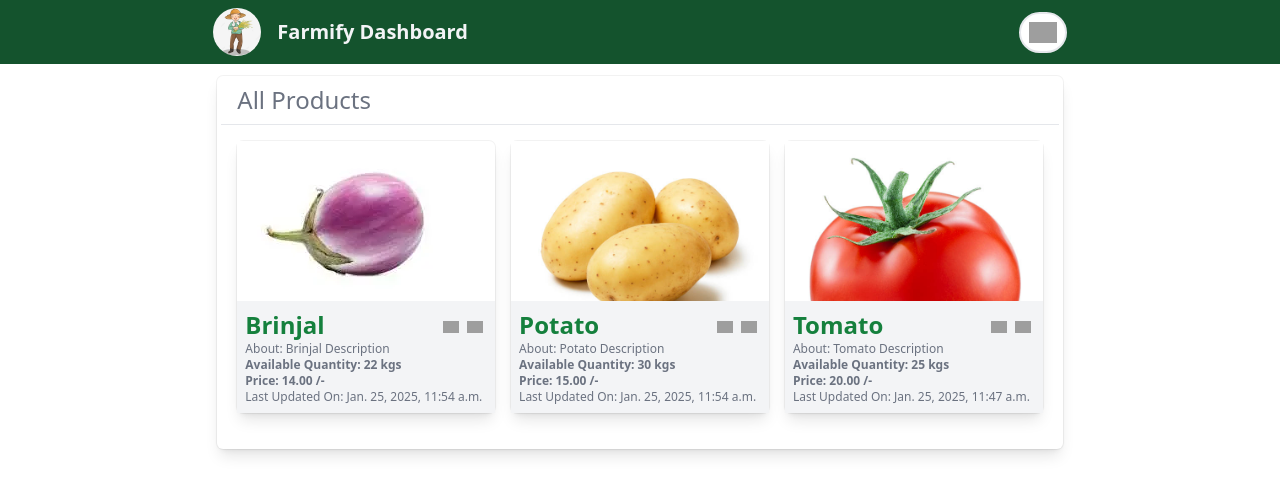
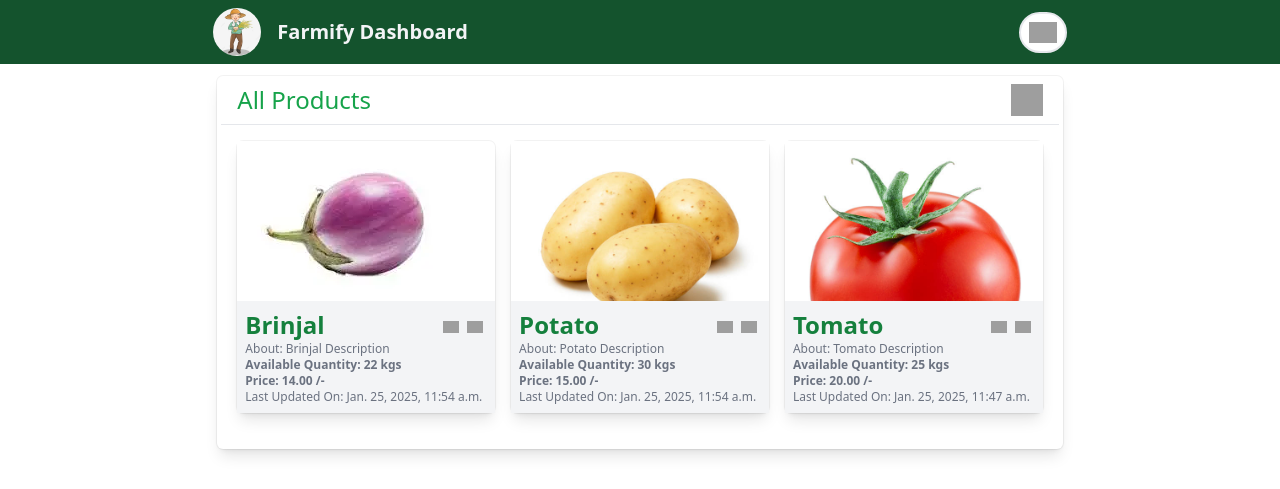
Before and after one commit to PraveenPallagani/Farmify, a Django app: template templates/farmer/all-products.html in a window 1280 px wide. Shown: the top 489 px of the page. Run offline with Django 5.2, Linux system fonts and the light colour scheme; the template is opened without the code that fills it: values that come from a table or form of the project are taken from there, others are empty; data comes from the database, SQL or seed files in the repository; both versions use the stored data as it was after the commit; some libraries are stand-ins or nearby versions; grey boxes are pictures that could not be loaded.

```diff
--- a/templates/farmer/all-products.html
+++ b/templates/farmer/all-products.html
@@ -7,11 +7,21 @@
 {% block body %}
 
     {% comment "All Products" %}{% endcomment %}
-     <h3 class="ml-4 mb-2 m-1 text-gray-500 text-2xl">All Products</h3>
+     <div class="flex ml-4 mb-2 m-1 justify-between mx-4 items-center">
+        <h3 class="text-green-600 text-2xl">All Products</h3>
+        <a href="/farmer/add-product"><img src="https://img.icons8.com/?size=100&id=84991&format=png&color=40C057" class="w-8 h-8 cursor-pointer"/></a>
+     </div>
      <hr/>
-     <div class="m-4 grid grid-flow-row grid-cols-3 gap-4">
-        {% for product in products %}
-                {% include 'farmer/product-card.html' with product=product %}
-        {% endfor %}
-     <div>
+     {% if products %}
+        <div class="m-4 grid grid-flow-row grid-cols-3 gap-4">
+            {% for product in products %}
+                    {% include 'farmer/product-card.html' with product=product %}
+            {% endfor %}
+        <div>
+    {% else %}
+    <div class="text-md text-gray-400 flex flex-col justify-center p-5 items-center">
+        <img src="https://img.icons8.com/?size=100&id=IPIaOxVmV6J1&format=png&color=40C057" class="w-[120px] mb-4">
+        <p>Want to add a new product? <a href="/farmer/add-product" class="text-blue-700 underline">Add Product</a></p>
+    </div>
+    {% endif %}
 {% endblock body %}
```
Also changed, not shown: db.sqlite3, media/9381238244/pic1.jpg (added), media/9381238244/pic1_dfL1szp.webp (added), media/9381238244/pic1_tkWiFlV.jpg (added), media/9381238244/pic2.jpg (added), media/9381238244/pic2_DjM8ccU.jpg (added), media/9381238244/pic2_Xz1HWCu.webp (added), media/9381238244/pic3.jpg (added), media/9381238244/pic3_4wHBFop.JPG (added), media/9381238244/pic3_tBkHMmS.jpg (added).
